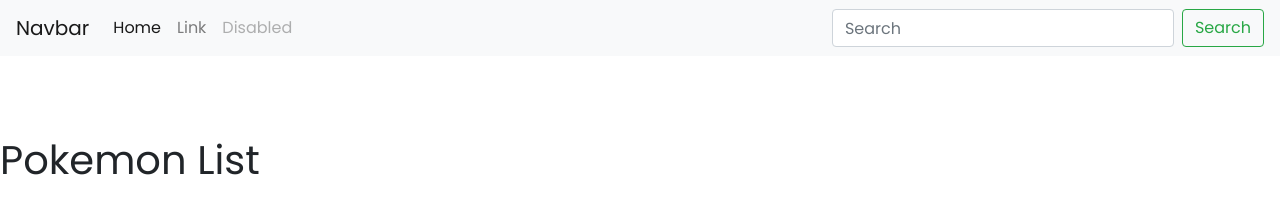
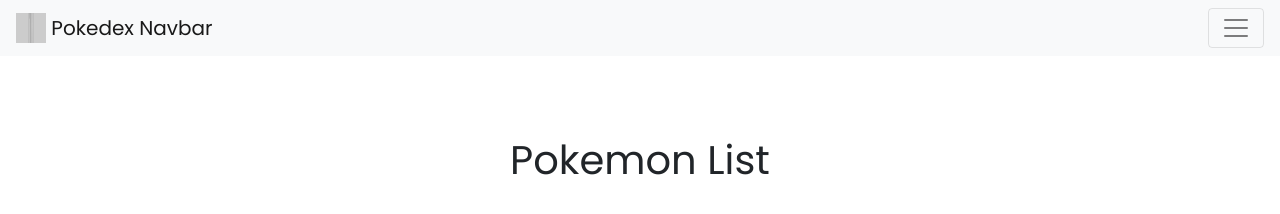
Before and after one commit to DelManzueta/js-app, a plain HTML site: page index.html in a window 1280 px wide. Drawn offline with nearby package versions, Linux system fonts and the light colour scheme; no server answers; placeholder pictures from the web are drawn by us.

Commit message:
Navbar
Added logo placeholder to navbar

```diff
--- a/css/style.css
+++ b/css/style.css
@@ -92,6 +92,8 @@ nav {
 
 /** additional css for pokemon list **/
 
-.pokemon_list ul {
+.pokemon_list ul,
+h1 {
     align-items: center;
+    text-align: center;
 }
--- a/index.html
+++ b/index.html
@@ -19,9 +19,10 @@
 
 <body>
 
-    <nav class="navbar navbar-expand-lg navbar-light bg-light">
-        <a class="navbar-brand" href="#">Navbar</a>
-        <button class="navbar-toggler" type="button" data-toggle="collapse" data-target="#navbarTogglerDemo02" aria-controls="navbarTogglerDemo02" aria-expanded="false" aria-label="Toggle navigation">
+    <nav class="navbar navbar-light bg-light">
+        <a class="navbar-brand" href="#">
+            <img src="https://via.placeholder.com/150/0000FF/808080" width="30" height="30" class="d-inline-block align-top" alt=""> Pokedex Navbar
+        </a><button class="navbar-toggler" type="button" data-toggle="collapse" data-target="#navbarTogglerDemo02" aria-controls="navbarTogglerDemo02" aria-expanded="false" aria-label="Toggle navigation">
     <span class="navbar-toggler-icon"></span>
   </button>
 
@@ -33,20 +34,18 @@
                 <li class="nav-item">
                     <a class="nav-link" href="#">Link</a>
                 </li>
-                <li class="nav-item">
-                    <a class="nav-link disabled" href="#">Disabled</a>
-                </li>
+
             </ul>
             <form class="form-inline my-2 my-lg-0">
-                <input class="form-control mr-sm-2" type="search" placeholder="Search">
-                <button class="btn btn-outline-success my-2 my-sm-0" type="submit">Search</button>
+                <input class="form-control mr-sm-2" type="search" placeholder="Search Pokemon">
+                <button class="btn btn-light my-2 my-sm-0" type="submit">Search</button>
             </form>
         </div>
     </nav>
 
     <div id='modal-container'></div>
-    <h1>Pokemon List</h1>
     <div class="pokemon_list">
+        <h1>Pokemon List</h1>
         <ul class="pokemon-list list-group"></ul>
     </div>
 
```
